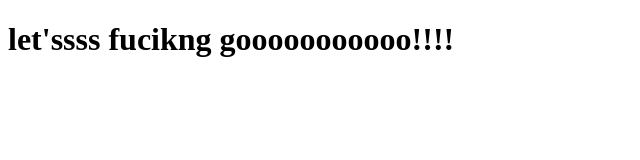
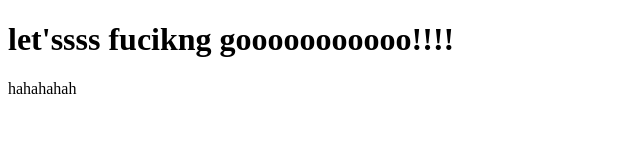
Before and after one commit to itay-david/Webify-Studio-Web, a plain HTML site: page index.html in a window 1280 px wide. Shown: the full height of the page, 0-640 px from the left. Drawn offline with Linux system fonts and the light colour scheme.

Commit message:
moving the main path

```diff
--- a/index.html
+++ b/index.html
@@ -7,5 +7,6 @@
 </head>
 <body>
     <h1>let'ssss fucikng gooooooooooo!!!!</h1>
+    <p>hahahahah</p>
 </body>
 </html>
```
